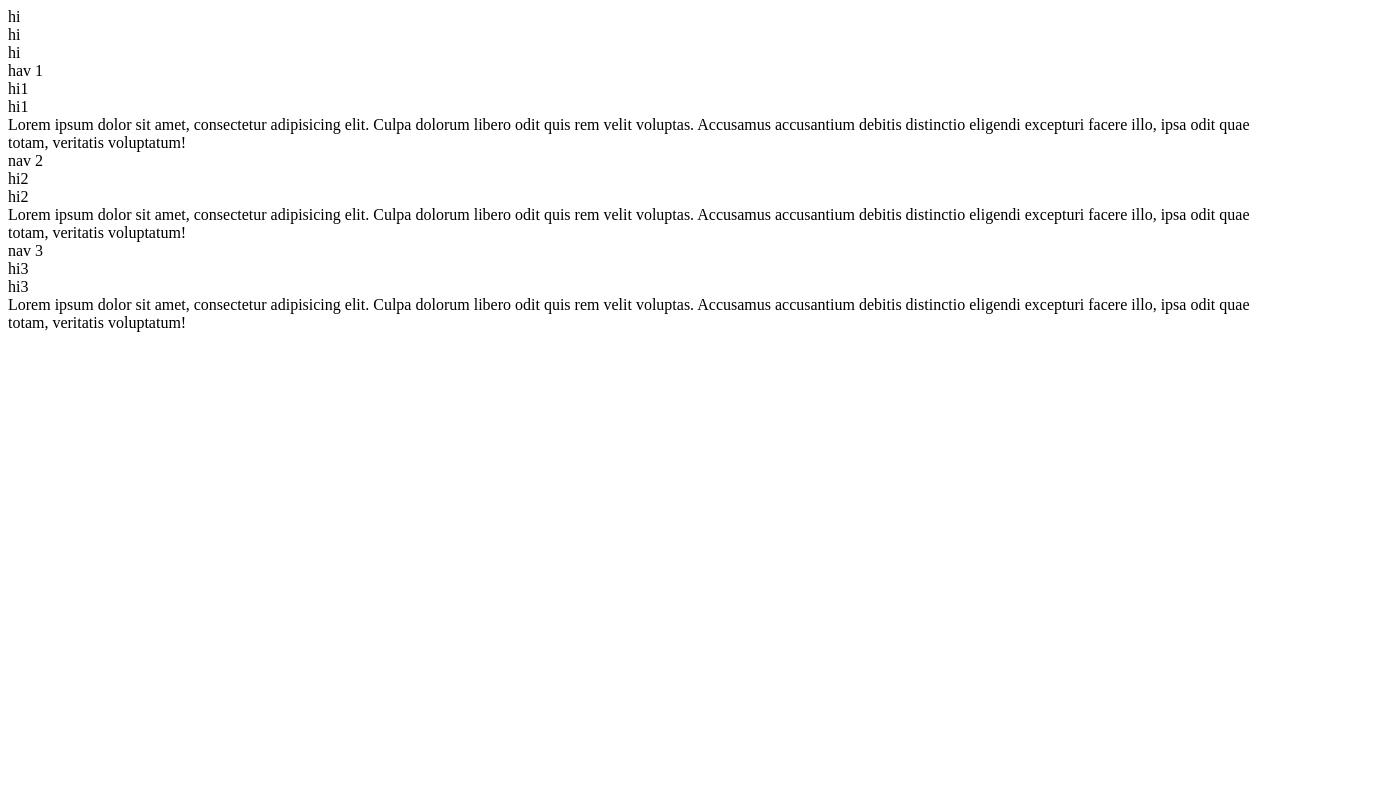
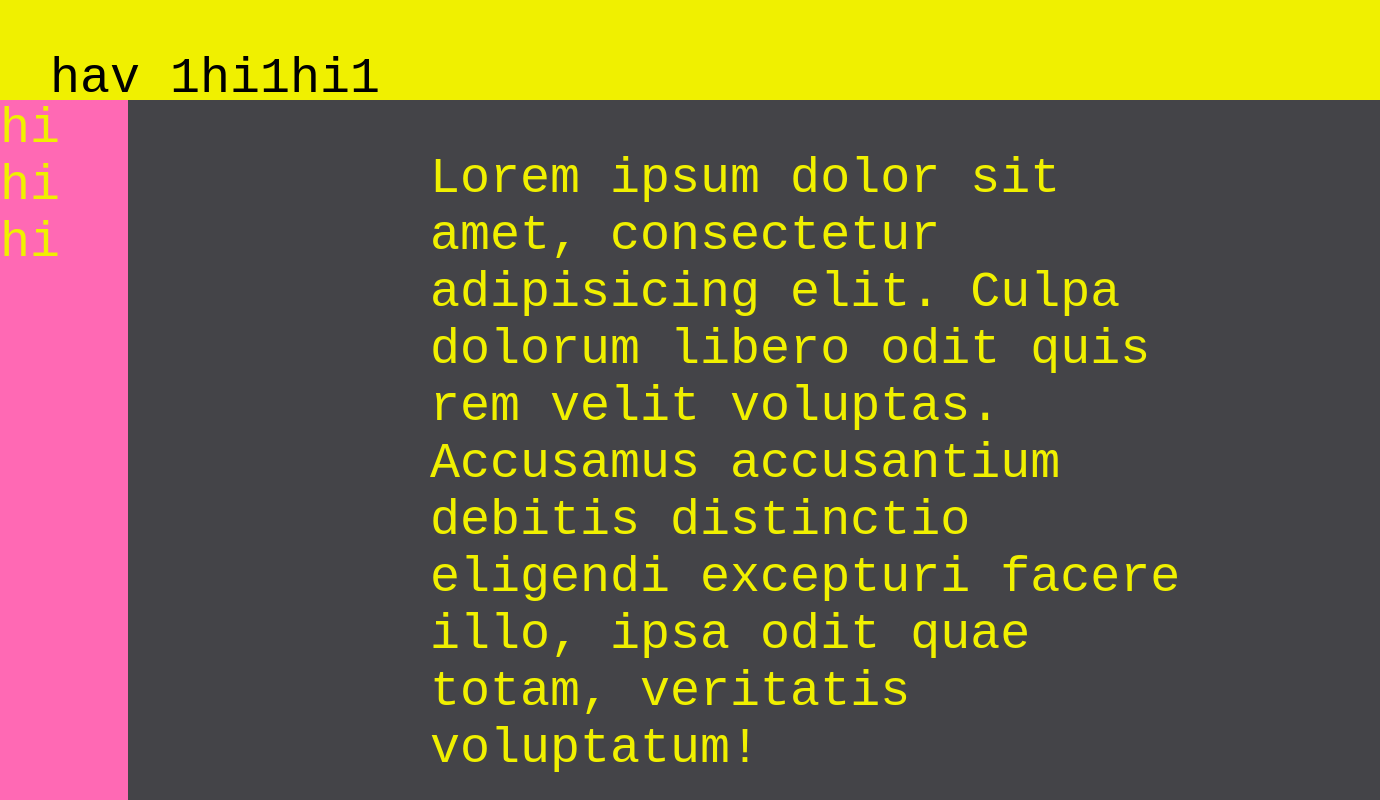
Before and after one commit to Branzz/NOResolang, a plain HTML site: page index.html in a window 1280 px wide. Shown: the top 800 px of the page, 1380 px wide, since content can reach past the window. Drawn offline with Linux system fonts and the light colour scheme.

Commit message:
Update index.html

```diff
--- a/index.html
+++ b/index.html
@@ -3,7 +3,7 @@
 <head>
 	<meta charset="UTF-8">
 	<title>bran's page</title>
-	<link rel="stylesheet" href="css/branboyer.css">
+	<link rel="stylesheet" href="index.css">
 	<meta name="desc" content="a">
 	<meta name="keys" content="example website, hire, programming, html project, css project">
 </head>
```
